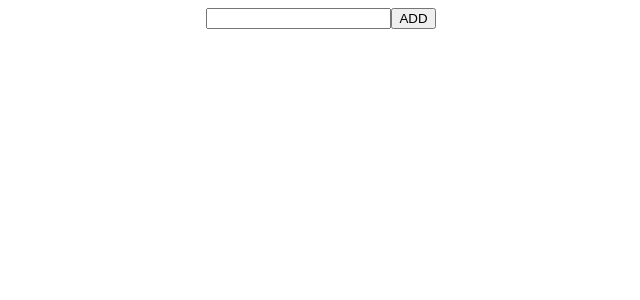
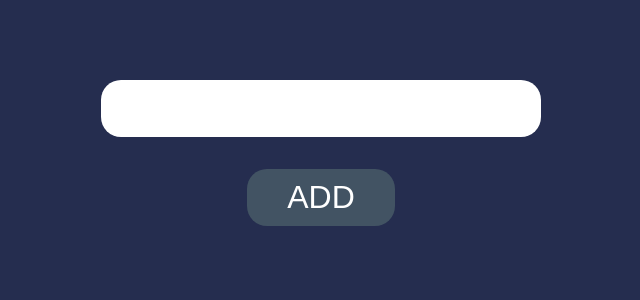
Before and after one commit to JEKO10/To-do-app, a React (Create React App) app: page / in a window 1280 px wide. Shown: the top 300 px of the page, without its empty margins (319-959 px from the left). Built offline with nearby package versions, Linux system fonts and the light colour scheme.

Commit message:
style added

```diff
--- a/src/App.js
+++ b/src/App.js
@@ -6,7 +6,7 @@ function App() {
 
   return (
     <div>
-      <section className="add">
+      <section className="addTask">
         <input
           type="text"
           value={inputValue}
--- a/src/index.css
+++ b/src/index.css
@@ -1,5 +1,51 @@
+* {
+  margin: 0;
+  padding: 0;
+  box-sizing: border-box;
+  font-family: Arial, Helvetica, sans-serif;
+}
+
 body {
   display: flex;
   justify-content: center;
   align-items: center;
+  background-color: #252d4f;
 }
+
+.addTask {
+  margin-top: 5rem;
+  display: flex;
+  flex-direction: column;
+  justify-content: center;
+  align-items: center;
+}
+
+.addTask input,
+.addTask button {
+  font-size: 2rem;
+  margin-bottom: 2rem;
+  padding: 10px;
+  border-radius: 20px;
+  border: none;
+}
+
+.addTask button {
+  padding: 10px 40px;
+  background-color: #425363;
+  color: #fff;
+  border: none;
+}
+
+.addTask button:focus {
+  border: 2px solid #fff;
+  outline: none;
+}
+
+ul {
+  color: #fff;
+  list-style-type: none;
+}
+
+ul li {
+  font-size: 2rem;
+}
```
